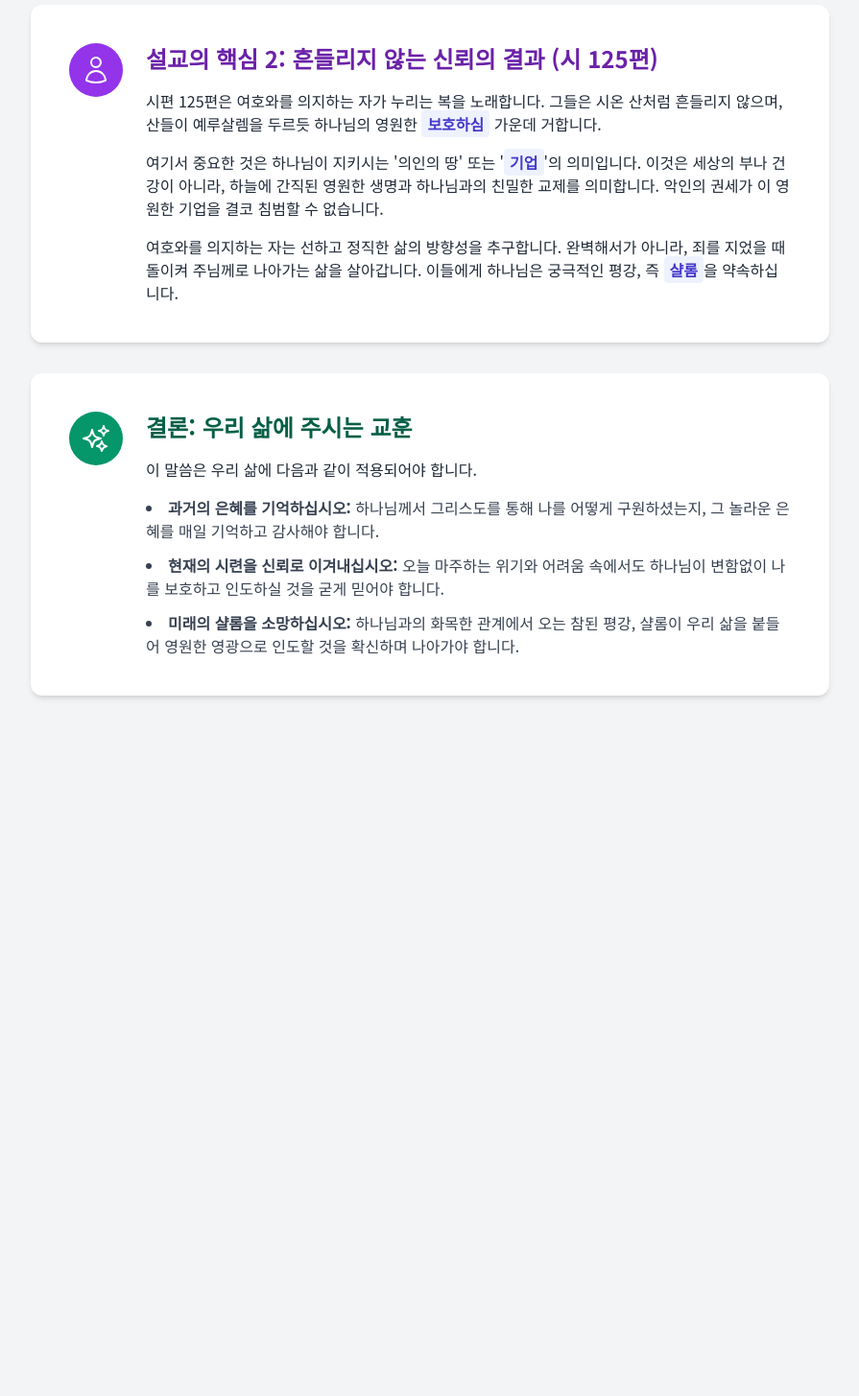
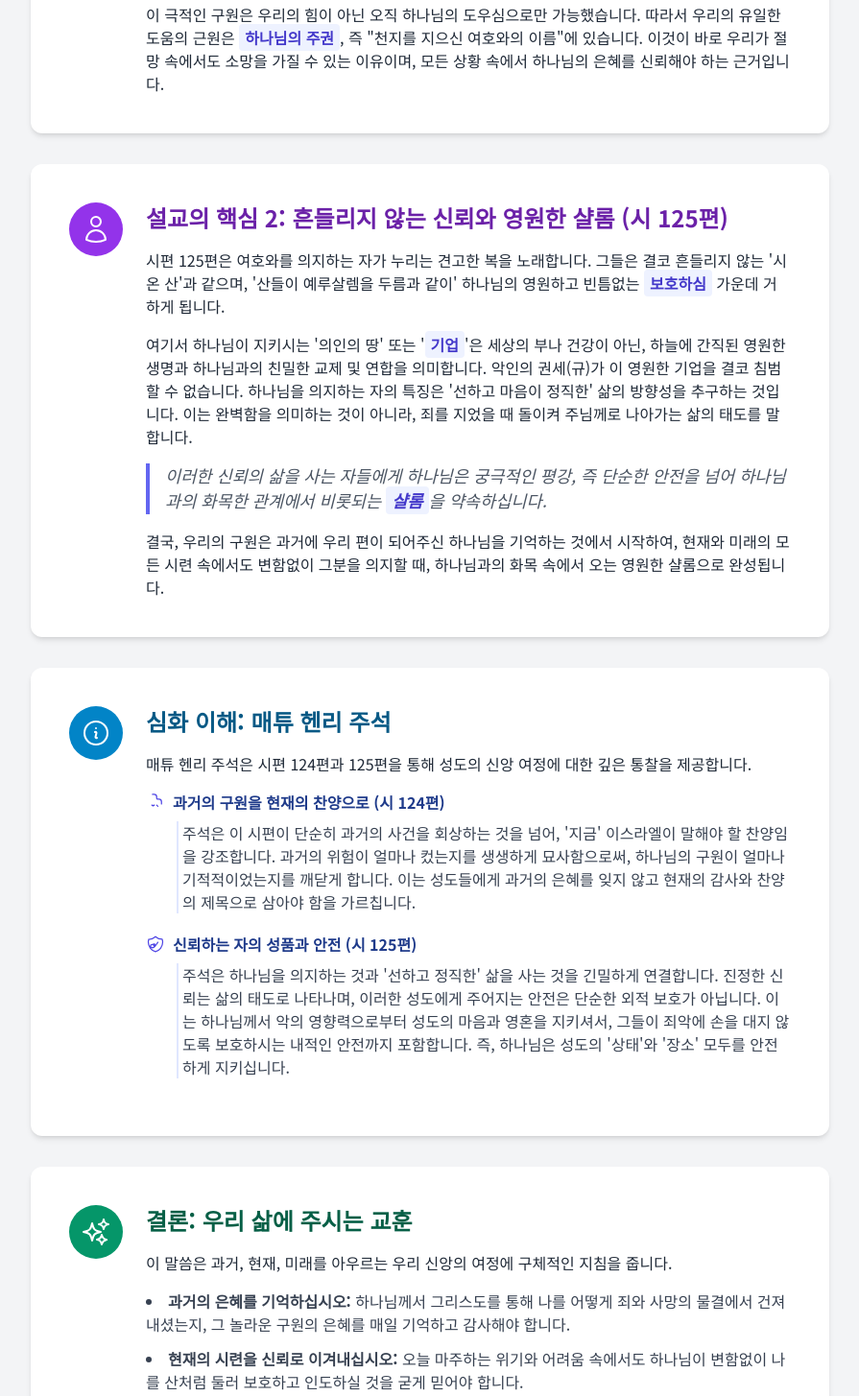
Before and after one commit to KBD71/db0825, a plain HTML site: page index.html in a window 1280 px wide. Shown: the part 1951-3406 px from the top of the page at 96% size, without its empty margins (192-1087 px from the left). Before the commit the page ends 2740 px from the top, so only its background shows below. Drawn offline with nearby package versions, Linux system fonts and the light colour scheme.

Commit message:
Update index.html

```diff
--- a/index.html
+++ b/index.html
@@ -5,7 +5,7 @@
     <meta name="viewport" content="width=device-width, initial-scale=1.0">
     <script src="https://cdn.tailwindcss.com"></script>
     <style>
-        @import url('https://fonts.googleapis.com/css2?family=Noto+Sans+KR:wght@400;500;700&display=swap');
+        @import url('https://fonts.googleapis.com/css2?family=Noto+Sans+KR:wght@400;5-00;700&display=swap');
         @import url('https://fonts.googleapis.com/css2?family=Noto+Serif+KR:wght@400;700&display=swap');
         body { font-family: 'Noto Sans KR', sans-serif; background-color: #f0f2f5; }
         .keyword { background-color: #eef2ff; color: #4338ca; font-weight: 700; padding: 2px 6px; border-radius: 4px; }
@@ -103,10 +103,11 @@
                         <svg xmlns="http://www.w3.org/2000/svg" fill="none" viewBox="0 0 24 24" stroke-width="1.5" stroke="currentColor"><path stroke-linecap="round" stroke-linejoin="round" d="M3.75 3v11.25A2.25 2.25 0 006 16.5h2.25M3.75 3h-1.5m1.5 0h16.5m0 0h1.5m-1.5 0v11.25A2.25 2.25 0 0118 16.5h-2.25m-7.5 0h7.5m-7.5 0l-1 1.5m-5-1.5l1 1.5m0 0l.5 1.5m.5-1.5l.5 1.5m0 0l.5 1.5m1-1.5l.5 1.5m0 0l.5 1.5m-1.5-.5l.5 1.5m0 0l.5 1.5m0 0l.5 1.5m0 0l.5 1.5M21 12a9 9 0 11-18 0 9 9 0 0118 0z"></path></svg>
                     </div>
                     <div>
-                        <h2 class="text-2xl font-bold mb-4 text-indigo-800">설교의 핵심 1: "만약 하나님이 아니셨더라면" (시 124편)</h2>
-                        <p class="mb-4">시편 124편은 "여호와께서 우리 편에 계시지 아니하셨더라면"이라는 구절을 반복하며, 이스라엘의 구원이 전적으로 하나님의 기적적인 개입 덕분이었음을 고백합니다.</p>
-                        <blockquote>사람의 맹렬한 노여움과 넘치는 물과 같은 위협 속에서, 이스라엘은 스스로를 구원할 힘이 없었습니다. 우리의 구원은 사냥꾼의 올무에서 벗어난 새와 같이, 오직 하나님의 도우심으로만 가능했습니다.</blockquote>
-                        <p class="mt-4">이 고백은 우리에게 중요한 진리를 가르쳐줍니다. 우리의 <span class="keyword">구원</span>은 우리의 노력이나 자격이 아닌, 천지를 지으신 여호와의 이름에 근거합니다. 이것이 바로 우리가 절망 속에서도 소망을 가질 수 있는 이유이며, 하나님의 <span class="keyword">주권</span>적인 은혜를 신뢰해야 하는 근거입니다.</p>
+                        <h2 class="text-2xl font-bold mb-4 text-indigo-800">설교의 핵심 1: "만약 하나님이 우리 편이 아니셨더라면" (시 124편)</h2>
+                        <p class="mb-4">시편 124편은 "여호와께서 우리 편에 계시지 아니하셨더라면"이라는 가정을 통해, 이스라엘의 구원이 전적으로 하나님의 기적적인 개입 덕분이었음을 생생하게 고백합니다. 이 고백은 이스라엘 공동체 전체의 찬양이 되었습니다.</p>
+                        <p class="mb-4">시인은 대적들의 위협을 두 가지 강력한 이미지로 묘사합니다. 첫째는 '사람들의 맹렬한 노여움'으로, 마치 거대한 짐승이 우리를 '산 채로 삼키려는' 듯한 위협입니다. 둘째는 '넘치는 물'로, 걷잡을 수 없는 홍수가 우리의 '영혼을 삼키려는' 듯한 압도적인 위기입니다. 이러한 절체절명의 위기 속에서 이스라엘은 스스로를 구원할 힘이 전혀 없었습니다.</p>
+                        <blockquote>"우리의 영혼이 사냥꾼의 올무에서 벗어난 새 같이 되었나니 올무가 끊어지므로 우리가 벗어났도다."</blockquote>
+                        <p class="mt-4">이 극적인 구원은 우리의 힘이 아닌 오직 하나님의 도우심으로만 가능했습니다. 따라서 우리의 유일한 도움의 근원은 <span class="keyword">하나님의 주권</span>, 즉 "천지를 지으신 여호와의 이름"에 있습니다. 이것이 바로 우리가 절망 속에서도 소망을 가질 수 있는 이유이며, 모든 상황 속에서 하나님의 은혜를 신뢰해야 하는 근거입니다.</p>
                     </div>
                 </div>
             </div>
@@ -117,10 +118,29 @@
                         <svg xmlns="http://www.w3.org/2000/svg" fill="none" viewBox="0 0 24 24" stroke-width="1.5" stroke="currentColor" class="w-6 h-6"><path stroke-linecap="round" stroke-linejoin="round" d="M15.75 6a3.75 3.75 0 11-7.5 0 3.75 3.75 0 017.5 0zM4.501 20.118a7.5 7.5 0 0114.998 0A17.933 17.933 0 0112 21.75c-2.676 0-5.216-.584-7.499-1.632z"></path></svg>
                     </div>
                     <div>
-                        <h2 class="text-2xl font-bold mb-4 text-purple-800">설교의 핵심 2: 흔들리지 않는 신뢰의 결과 (시 125편)</h2>
-                        <p class="mb-4">시편 125편은 여호와를 의지하는 자가 누리는 복을 노래합니다. 그들은 시온 산처럼 흔들리지 않으며, 산들이 예루살렘을 두르듯 하나님의 영원한 <span class="keyword">보호하심</span> 가운데 거합니다.</p>
-                        <p class="mb-4">여기서 중요한 것은 하나님이 지키시는 '의인의 땅' 또는 '<span class="keyword">기업</span>'의 의미입니다. 이것은 세상의 부나 건강이 아니라, 하늘에 간직된 영원한 생명과 하나님과의 친밀한 교제를 의미합니다. 악인의 권세가 이 영원한 기업을 결코 침범할 수 없습니다.</p>
-                        <p class="mt-4">여호와를 의지하는 자는 선하고 정직한 삶의 방향성을 추구합니다. 완벽해서가 아니라, 죄를 지었을 때 돌이켜 주님께로 나아가는 삶을 살아갑니다. 이들에게 하나님은 궁극적인 평강, 즉 <span class="keyword">샬롬</span>을 약속하십니다.</p>
+                        <h2 class="text-2xl font-bold mb-4 text-purple-800">설교의 핵심 2: 흔들리지 않는 신뢰와 영원한 샬롬 (시 125편)</h2>
+                        <p class="mb-4">시편 125편은 여호와를 의지하는 자가 누리는 견고한 복을 노래합니다. 그들은 결코 흔들리지 않는 '시온 산'과 같으며, '산들이 예루살렘을 두름과 같이' 하나님의 영원하고 빈틈없는 <span class="keyword">보호하심</span> 가운데 거하게 됩니다.</p>
+                        <p class="mb-4">여기서 하나님이 지키시는 '의인의 땅' 또는 '<span class="keyword">기업</span>'은 세상의 부나 건강이 아닌, 하늘에 간직된 영원한 생명과 하나님과의 친밀한 교제 및 연합을 의미합니다. 악인의 권세(규)가 이 영원한 기업을 결코 침범할 수 없습니다. 하나님을 의지하는 자의 특징은 '선하고 마음이 정직한' 삶의 방향성을 추구하는 것입니다. 이는 완벽함을 의미하는 것이 아니라, 죄를 지었을 때 돌이켜 주님께로 나아가는 삶의 태도를 말합니다.</p>
+                        <blockquote>이러한 신뢰의 삶을 사는 자들에게 하나님은 궁극적인 평강, 즉 단순한 안전을 넘어 하나님과의 화목한 관계에서 비롯되는 <span class="keyword">샬롬</span>을 약속하십니다.</blockquote>
+                        <p class="mt-4">결국, 우리의 구원은 과거에 우리 편이 되어주신 하나님을 기억하는 것에서 시작하여, 현재와 미래의 모든 시련 속에서도 변함없이 그분을 의지할 때, 하나님과의 화목 속에서 오는 영원한 샬롬으로 완성됩니다.</p>
+                    </div>
+                </div>
+            </div>
+
+            <div class="card">
+                <div class="card-content flex items-start">
+                    <div class="icon-wrapper bg-sky-600">
+                        <svg xmlns="http://www.w3.org/2000/svg" fill="none" viewBox="0 0 24 24" stroke-width="1.5" stroke="currentColor"><path stroke-linecap="round" stroke-linejoin="round" d="M11.25 11.25l.041-.02a.75.75 0 011.063.852l-.708 2.836a.75.75 0 001.063.852l.041-.021M21 12a9 9 0 11-18 0 9 9 0 0118 0zm-9-3.75h.008v.008H12V8.25z"></path></svg>
+                    </div>
+                    <div>
+                        <h2 class="text-2xl font-bold mb-4 text-sky-800">심화 이해: 매튜 헨리 주석</h2>
+                        <p class="mb-4">매튜 헨리 주석은 시편 124편과 125편을 통해 성도의 신앙 여정에 대한 깊은 통찰을 제공합니다.</p>
+                        <dl class="def-list">
+                            <dt><svg xmlns="http://www.w3.org/2000/svg" fill="none" viewBox="0 0 24 24" stroke-width="1.5" stroke="currentColor" class="w-6 h-6"><path stroke-linecap="round" stroke-linejoin="round" d="M19.5 14.25v-2.625a3.375 3.375 0 00-3.375-3.375h-1.5A1.125 1.125 0 0113.5 7.125v-1.5a3.375 3.375 0 00-3.375-3.375H8.25m5.231 13.481L15 17.25m-4.5-1.5l-1.5.9-1.5-.9" /></svg>과거의 구원을 현재의 찬양으로 (시 124편)</dt>
+                            <dd>주석은 이 시편이 단순히 과거의 사건을 회상하는 것을 넘어, '지금' 이스라엘이 말해야 할 찬양임을 강조합니다. 과거의 위험이 얼마나 컸는지를 생생하게 묘사함으로써, 하나님의 구원이 얼마나 기적적이었는지를 깨닫게 합니다. 이는 성도들에게 과거의 은혜를 잊지 않고 현재의 감사와 찬양의 제목으로 삼아야 함을 가르칩니다.</dd>
+                            <dt><svg xmlns="http://www.w3.org/2000/svg" fill="none" viewBox="0 0 24 24" stroke-width="1.5" stroke="currentColor" class="w-6 h-6"><path stroke-linecap="round" stroke-linejoin="round" d="M9 12.75L11.25 15 15 9.75m-3-7.036A11.959 11.959 0 013.598 6 11.99 11.99 0 003 9.749c0 5.592 3.824 10.29 9 11.622 5.176-1.332 9-6.03 9-11.622 0-1.31-.21-2.571-.598-3.751h-.152c-3.196 0-6.1-1.248-8.25-3.286zm-1.125 9.16A2.625 2.625 0 115.625 15a2.625 2.625 0 012.25-2.583z" /></svg>신뢰하는 자의 성품과 안전 (시 125편)</dt>
+                            <dd>주석은 하나님을 의지하는 것과 '선하고 정직한' 삶을 사는 것을 긴밀하게 연결합니다. 진정한 신뢰는 삶의 태도로 나타나며, 이러한 성도에게 주어지는 안전은 단순한 외적 보호가 아닙니다. 이는 하나님께서 악의 영향력으로부터 성도의 마음과 영혼을 지키셔서, 그들이 죄악에 손을 대지 않도록 보호하시는 내적인 안전까지 포함합니다. 즉, 하나님은 성도의 '상태'와 '장소' 모두를 안전하게 지키십니다.</dd>
+                        </dl>
                     </div>
                 </div>
             </div>
@@ -132,11 +152,11 @@
                     </div>
                     <div>
                         <h2 class="text-2xl font-bold mb-4 text-emerald-800">결론: 우리 삶에 주시는 교훈</h2>
-                        <p class="mb-4">이 말씀은 우리 삶에 다음과 같이 적용되어야 합니다.</p>
+                        <p class="mb-4">이 말씀은 과거, 현재, 미래를 아우르는 우리 신앙의 여정에 구체적인 지침을 줍니다.</p>
                         <ul class="list-disc list-inside space-y-3 text-gray-700">
-                            <li><strong>과거의 은혜를 기억하십시오:</strong> 하나님께서 그리스도를 통해 나를 어떻게 구원하셨는지, 그 놀라운 은혜를 매일 기억하고 감사해야 합니다.</li>
-                            <li><strong>현재의 시련을 신뢰로 이겨내십시오:</strong> 오늘 마주하는 위기와 어려움 속에서도 하나님이 변함없이 나를 보호하고 인도하실 것을 굳게 믿어야 합니다.</li>
-                            <li><strong>미래의 샬롬을 소망하십시오:</strong> 하나님과의 화목한 관계에서 오는 참된 평강, 샬롬이 우리 삶을 붙들어 영원한 영광으로 인도할 것을 확신하며 나아가야 합니다.</li>
+                            <li><strong>과거의 은혜를 기억하십시오:</strong> 하나님께서 그리스도를 통해 나를 어떻게 죄와 사망의 물결에서 건져내셨는지, 그 놀라운 구원의 은혜를 매일 기억하고 감사해야 합니다.</li>
+                            <li><strong>현재의 시련을 신뢰로 이겨내십시오:</strong> 오늘 마주하는 위기와 어려움 속에서도 하나님이 변함없이 나를 산처럼 둘러 보호하고 인도하실 것을 굳게 믿어야 합니다.</li>
+                            <li><strong>미래의 샬롬을 소망하십시오:</strong> 하나님과의 화목한 관계에서 오는 참된 평강, 샬롬이 우리 삶을 붙들어 결국 영원한 영광으로 인도할 것을 확신하며 담대히 나아가야 합니다.</li>
                         </ul>
                     </div>
                 </div>
```
